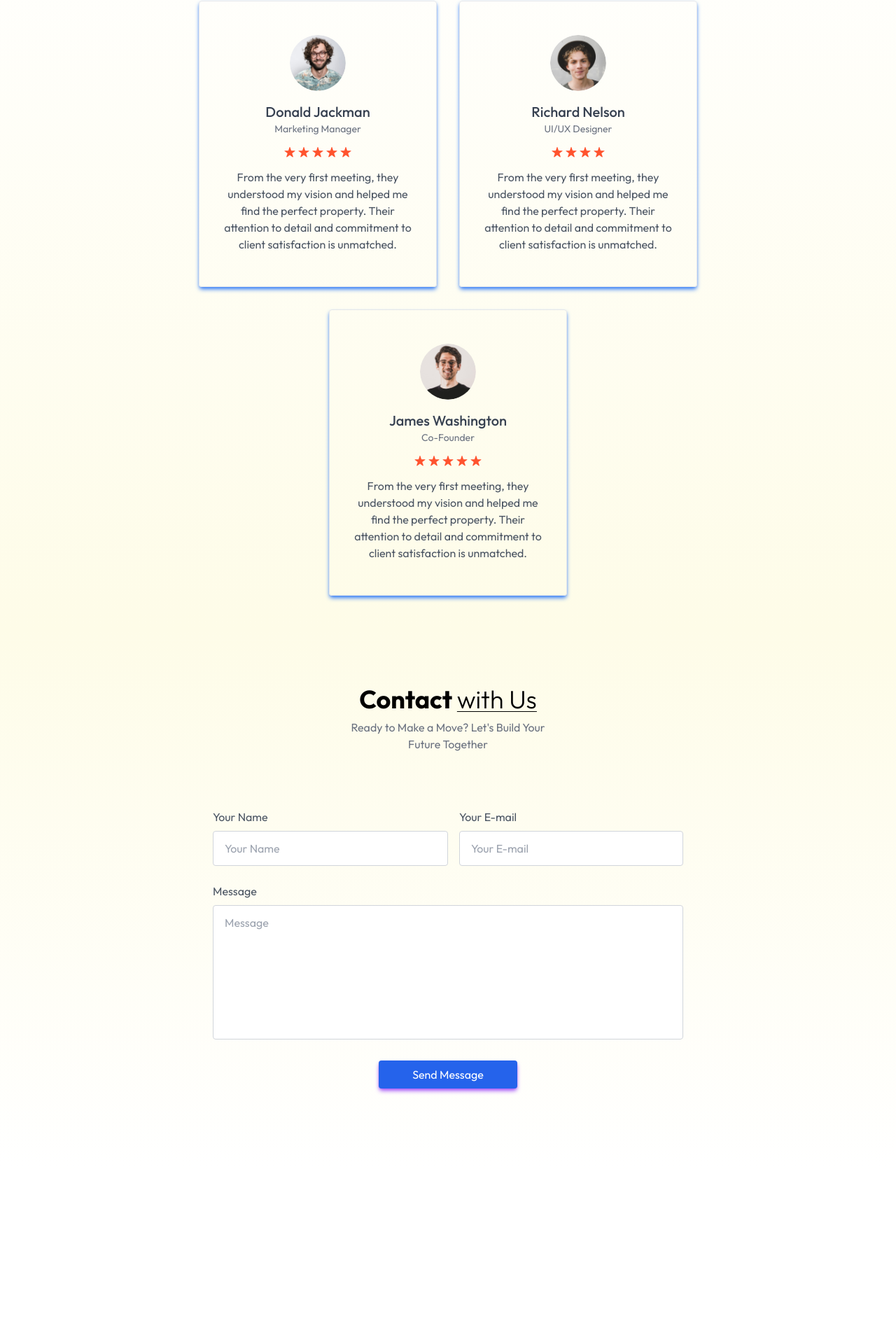
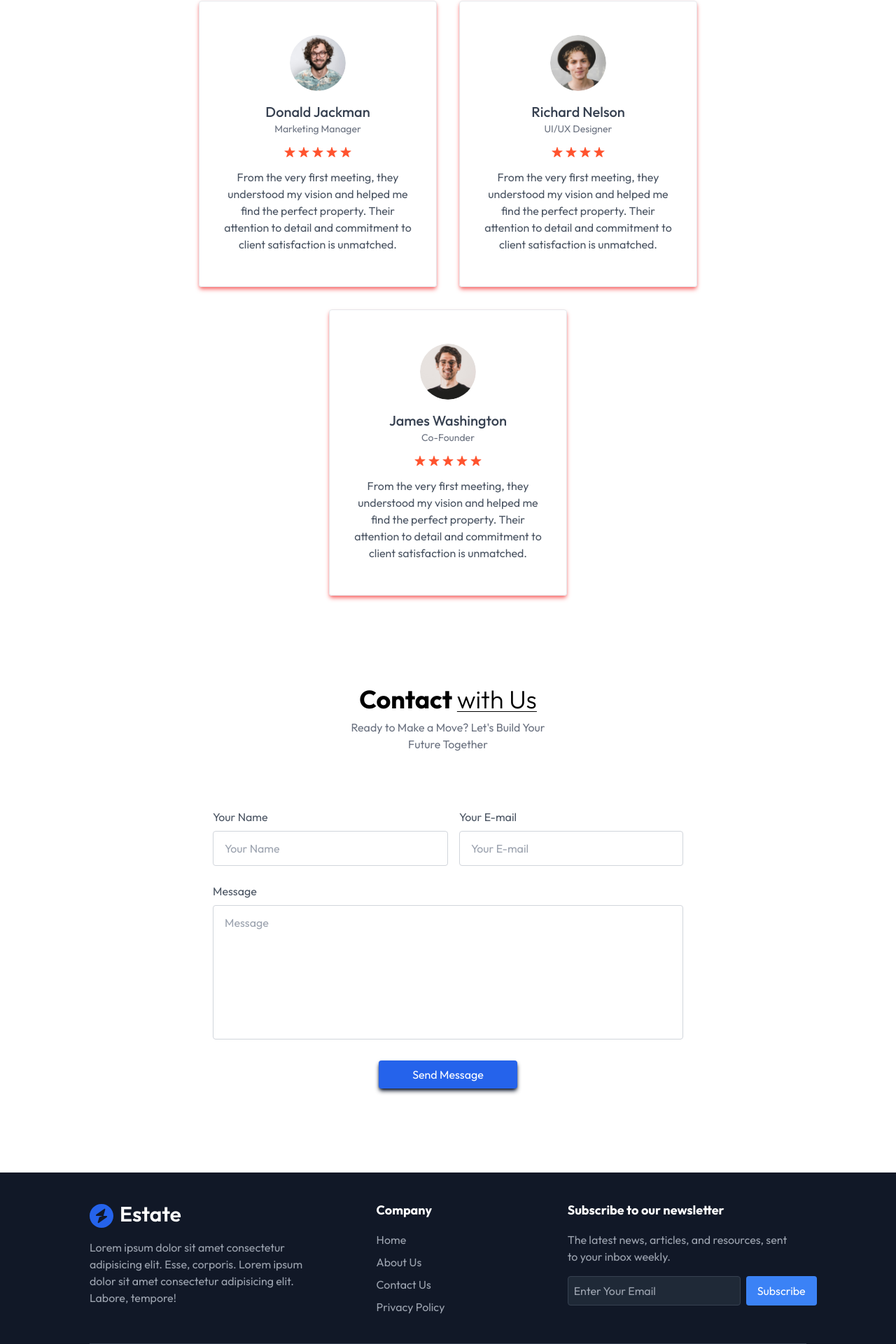
Before and after one commit to debarup24/Realestate-website, a React (Vite) app: page / in a window 1280 px wide. Shown: the part 2639-4559 px from the top of the page at 70% size. Before the commit the page ends 4314 px from the top, so only its background shows below. Built offline with nearby package versions, Linux system fonts and the light colour scheme.

Commit message:
realestate website

```diff
--- a/package.json
+++ b/package.json
@@ -10,6 +10,7 @@
     "preview": "vite preview"
   },
   "dependencies": {
+    "framer-motion": "^11.11.17",
     "react": "^18.3.1",
     "react-dom": "^18.3.1",
     "react-toastify": "^10.0.6"
--- a/src/App.jsx
+++ b/src/App.jsx
@@ -6,6 +6,7 @@
 import Contact from "./components/Contact";
 import { ToastContainer } from "react-toastify";
 import "react-toastify/dist/ReactToastify.css";
+import Footer from "./components/Footer";
 // import VideoBG from "./components/VideoBG";
 
 const App = () => {
@@ -17,6 +18,7 @@
       <Projects />
       <Testimonial />
       <Contact />
+      <Footer />
     </div>
   );
 };
--- a/src/components/About.jsx
+++ b/src/components/About.jsx
@@ -1,9 +1,14 @@
 import React from "react";
 import { assets } from "../assets/assets";
+import { motion } from "framer-motion";
 
 const About = () => {
   return (
-    <div
+    <motion.div
+      initial={{ opacity: 0, x: 200 }}
+      transition={{ duration: 1 }}
+      whileInView={{ opacity: 1, x: 0 }}
+      viewport={{ once: true }}
       className="flex flex-col bg-yellow-50 items-center justify-center container mx-auto p-14 md:px-20 lg:px-32 w-full overflow-hidden bg-gradient-to-t from-white "
       id="About"
     >
@@ -57,7 +62,7 @@
           </button>
         </div>
       </div>
-    </div>
+    </motion.div>
   );
 };
 
--- a/src/components/Contact.jsx
+++ b/src/components/Contact.jsx
@@ -1,5 +1,6 @@
 import React from "react";
 import { toast } from "react-toastify";
+import { motion } from "framer-motion";
 
 import "react-toastify/dist/ReactToastify.css";
 
@@ -34,8 +35,12 @@
   };
 
   return (
-    <div
-      className="text-center p-6 py-20 lg:px-32 w-full overflow-hidden bg-gradient-to-b from-yellow-50 "
+    <motion.div
+      initial={{ opacity: 0, x: -200 }}
+      transition={{ duration: 1 }}
+      whileInView={{ opacity: 1, x: 0 }}
+      viewport={{ once: true }}
+      className="text-center p-6 py-20 lg:px-32 w-full overflow-hidden bg-white "
       id="Contact"
     >
       <h1 className="text-2xl sm:text-4xl font-bold mb-2 text-center ">
@@ -84,11 +89,11 @@
             required
           ></textarea>
         </div>
-        <button className="bg-blue-600 text-white shadow-md shadow-purple-500 py-2 px-12 mb-10 rounded hover:bg-blue-950 ">
+        <button className="bg-blue-600 text-white shadow-md shadow-slate-900 py-2 px-12 mb-10 rounded hover:bg-blue-950 ">
           {result ? result : "Send Message"}
         </button>
       </form>
-    </div>
+    </motion.div>
   );
 };
 
--- /dev/null
+++ b/src/components/Footer.jsx
@@ -0,0 +1,65 @@
+import React from "react";
+import { assets } from "../assets/assets";
+
+const Footer = () => {
+  return (
+    <div
+      className="pt-10 px-4 md:px-20 lg:px-32 bg-gray-900 w-full overflow-hidden "
+      id="Footer"
+    >
+      <div className="container mx-auto flex flex-col md:flex-row justify-between items-start ">
+        <div className="w-full md:w-1/3 mb-8 md:mb-0 ">
+          <img src={assets.logo_dark} alt="" />
+          <p className="mt-4 text-gray-400">
+            Lorem ipsum dolor sit amet consectetur adipisicing elit. Esse,
+            corporis. Lorem ipsum dolor sit amet consectetur adipisicing elit.
+            Labore, tempore!
+          </p>
+        </div>
+
+        <div className="w-full md:w-1/5 mb-8 md:mb-0">
+          <h3 className="text-white text-lg font-bold mb-4 ">Company</h3>
+          <ul className="flex flex-col gap-2 text-gray-400">
+            <a href="#Header" className="hover:text-white">
+              Home
+            </a>
+            <a href="About" className="hover:text-white">
+              About Us
+            </a>
+            <a href="#Contact" className="hover:text-white">
+              Contact Us
+            </a>
+            <a href="#" className="hover:text-white">
+              Privacy Policy
+            </a>
+          </ul>
+        </div>
+        <div className="w-full md:w-1/3">
+          <h3 className="text-white text-lg font-bold mb-4 ">
+            Subscribe to our newsletter
+          </h3>
+          <p className="text-gray-400 mb-4 max-w-80">
+            The latest news, articles, and resources, sent to your inbox weekly.
+          </p>
+          <div className="flex gap-2">
+            <input
+              type="email"
+              placeholder="Enter Your Email"
+              className="p-2 rounded bg-gray-800 text-gray-400 border border-gray-700 focus:outline-none w-full md:w-auto"
+            />{" "}
+            <button className="py-2 px-4 rounded bg-blue-500 hover:bg-blue-800 text-white">
+              Subscribe
+            </button>
+          </div>
+        </div>
+      </div>
+      <div className="border-t border-gray-700 py-4 mt-10 text-center text-gray-500">
+        Copyright 2024 ©{" "}
+        <a href="https://www.linkedin.com/in/debarup-s/">Debarup</a>{" "}
+        <span>| All Right Reserved.</span>
+      </div>
+    </div>
+  );
+};
+
+export default Footer;
--- a/src/components/Header.jsx
+++ b/src/components/Header.jsx
@@ -1,5 +1,6 @@
 import React from "react";
 import Navbar from "./Navbar";
+import { motion } from "framer-motion";
 import VideoBg from "./VideoBG";
 
 const Header = () => {
@@ -12,7 +13,13 @@
       <Navbar />
       {/* <VideoBg /> */}
 
-      <div className="container text-center mx-auto py-4 px-6 md:px-20 lg:px-32 text-white font-bold">
+      <motion.div
+        initial={{ opacity: 0, y: 100 }}
+        transition={{ duration: 1.5 }}
+        whileInView={{ opacity: 1, y: 0 }}
+        viewport={{ once: true }}
+        className="container text-center mx-auto py-4 px-6 md:px-20 lg:px-32 text-white font-bold"
+      >
         <h2 className="text-5xl sm:text-6xl md:text-[82px] inline-block max-w-3xl font-semibold pt-20">
           Explore homes that fit your dreams
         </h2>
@@ -30,7 +37,7 @@
             Contact Us
           </a>
         </div>
-      </div>
+      </motion.div>
     </div>
   );
 };
--- a/src/components/Projects.jsx
+++ b/src/components/Projects.jsx
@@ -1,5 +1,6 @@
 import React, { useEffect, useState } from "react";
 import { assets, projectsData } from "../assets/assets";
+import { motion } from "framer-motion";
 
 const Projects = () => {
   const [currentIndex, setCurrentIndex] = useState(0);
@@ -28,7 +29,11 @@
   };
 
   return (
-    <div
+    <motion.div
+      initial={{ opacity: 0, x: -200 }}
+      transition={{ duration: 1 }}
+      whileInView={{ opacity: 1, x: 0 }}
+      viewport={{ once: true }}
       className=" container mx-auto py-4 pt-20 px-6 md:px-20 lg:px-32 my-20 w-full overflow-hidden"
       id="Projects"
     >
@@ -94,7 +99,7 @@
           ))}
         </div>
       </div>
-    </div>
+    </motion.div>
   );
 };
 
--- a/src/components/Testimonial.jsx
+++ b/src/components/Testimonial.jsx
@@ -1,10 +1,15 @@
 import React from "react";
 import { assets, testimonialsData } from "../assets/assets";
+import { motion } from "framer-motion";
 
 const Testimonial = () => {
   return (
-    <div
-      className="container mx-auto py-12 lg:px-32 w-full overflow-hidden bg-gradient-to-t from-yellow-50"
+    <motion.div
+      initial={{ opacity: 0, x: 200 }}
+      transition={{ duration: 1 }}
+      whileInView={{ opacity: 1, x: 0 }}
+      viewport={{ once: true }}
+      className="container mx-auto py-12 lg:px-32 w-full overflow-hidden bg-white"
       id="Testimonials"
     >
       <h1 className="text-2xl sm:text-4xl font-bold mb-2 text-center ">
@@ -20,7 +25,7 @@
         {testimonialsData.map((testimonial, index) => (
           <div
             key={index}
-            className="max-w-[340px] border shadow-md shadow-blue-500 rounded px-8 py-12 text-center "
+            className="max-w-[340px] border shadow-md shadow-red-400 rounded px-8 py-12 text-center "
           >
             {" "}
             <img
@@ -41,7 +46,7 @@
           </div>
         ))}
       </div>
-    </div>
+    </motion.div>
   );
 };
 
```
Also changed, not shown: 1 other file (tests, documents, lock files or other folders).
